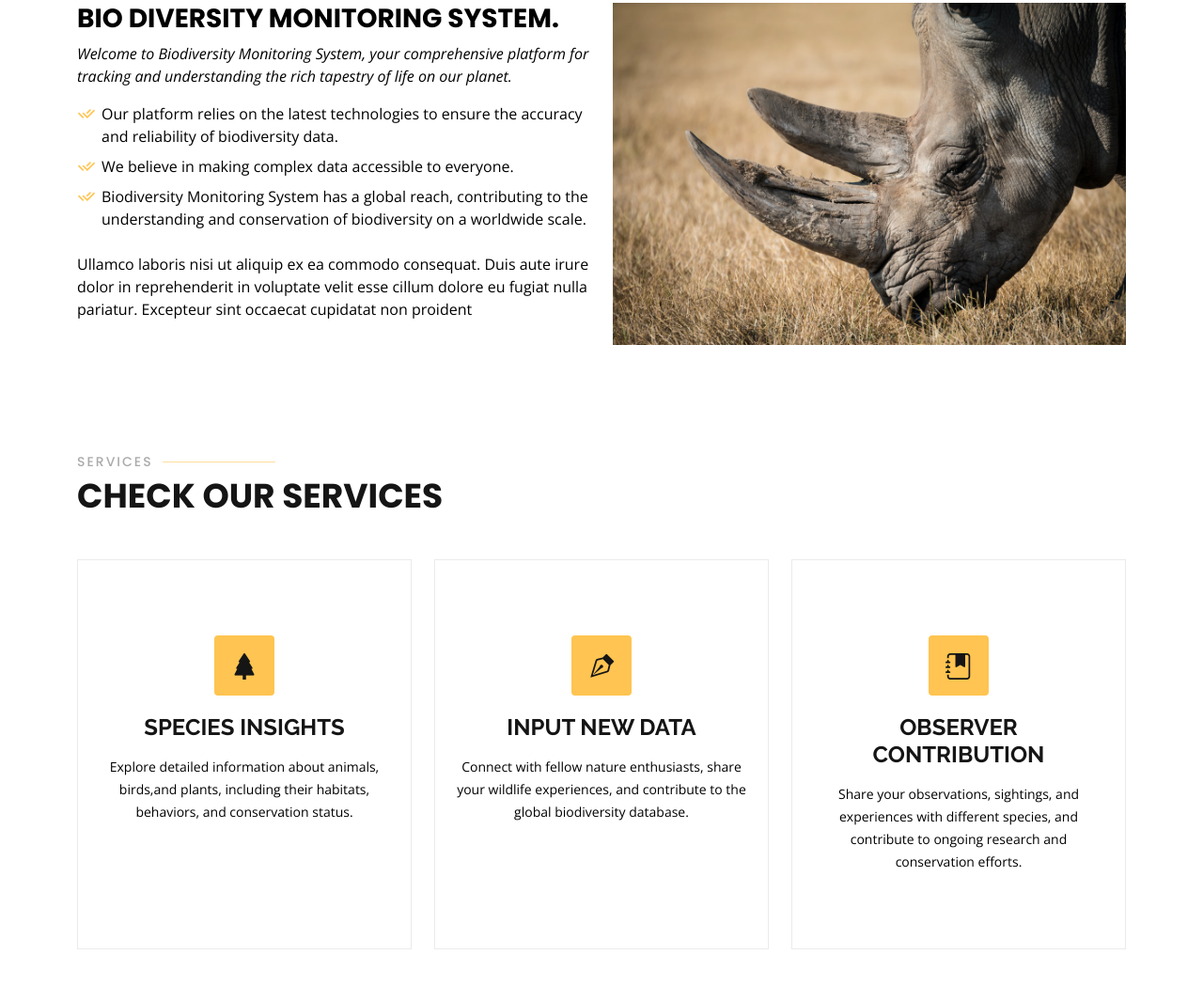
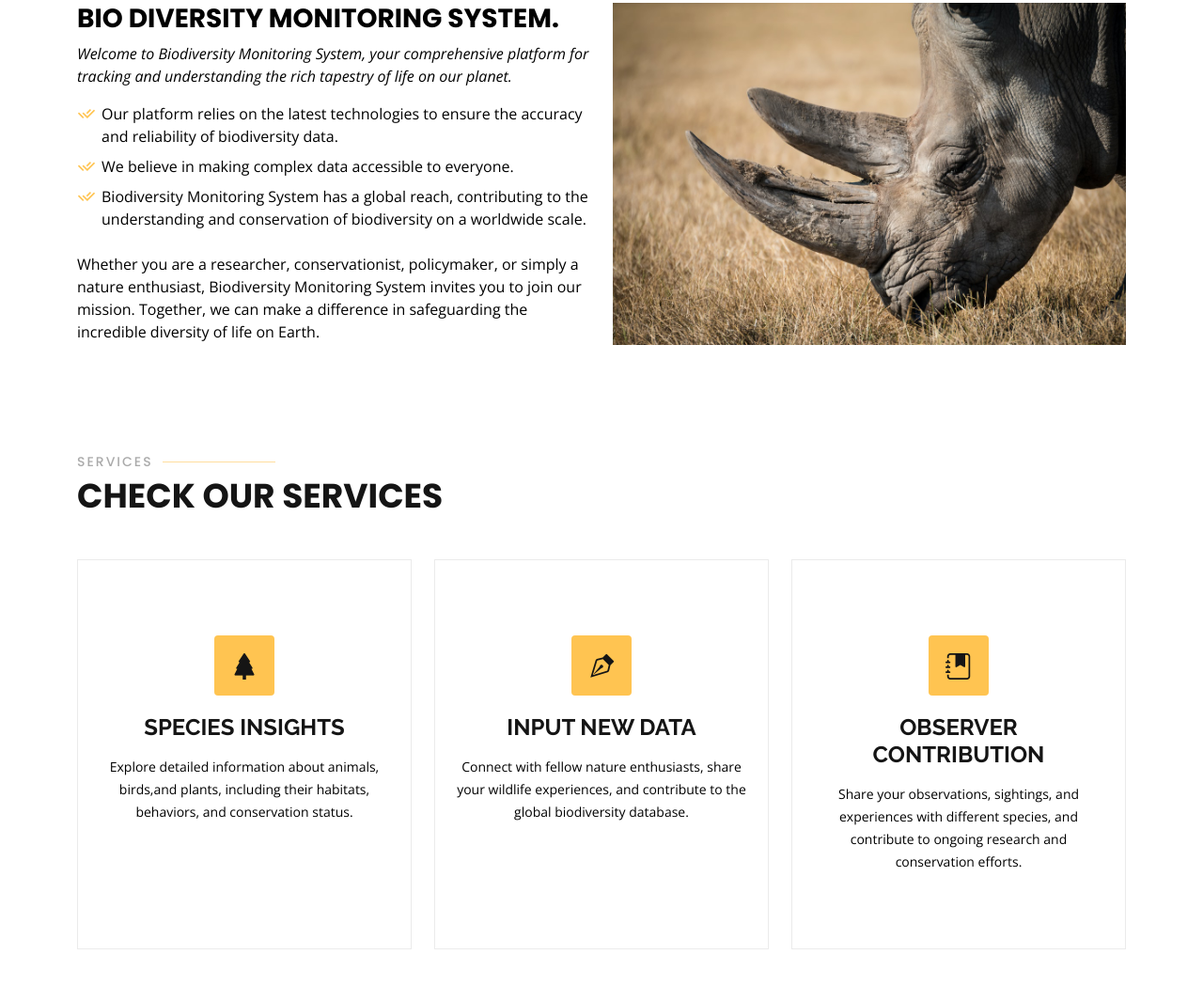
Before and after one commit to tejasrajegowda/biodiversity, a plain HTML site: page Gp/index.html in a window 1280 px wide. Shown: the part 857-1906 px from the top of the page at 94% size. Drawn offline with nearby package versions, Linux system fonts and the light colour scheme.

Commit message:
about us

```diff
--- a/Gp/index.html
+++ b/Gp/index.html
@@ -104,8 +104,7 @@
               <li><i class="ri-check-double-line"></i>Biodiversity Monitoring System has a global reach, contributing to the understanding and conservation of biodiversity on a worldwide scale.</li>
             </ul>
             <p>
-              Ullamco laboris nisi ut aliquip ex ea commodo consequat. Duis aute irure dolor in reprehenderit in voluptate
-              velit esse cillum dolore eu fugiat nulla pariatur. Excepteur sint occaecat cupidatat non proident
+              Whether you are a researcher, conservationist, policymaker, or simply a nature enthusiast, Biodiversity Monitoring System invites you to join our mission. Together, we can make a difference in safeguarding the incredible diversity of life on Earth.
             </p>
           </div>
         </div>
```
